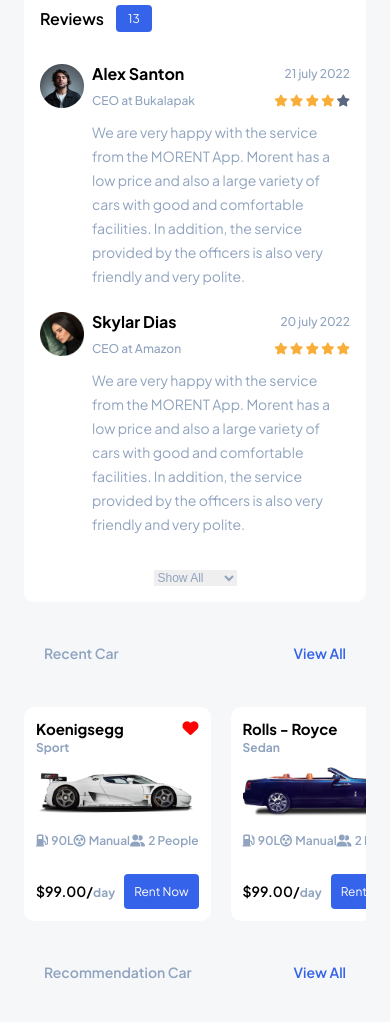
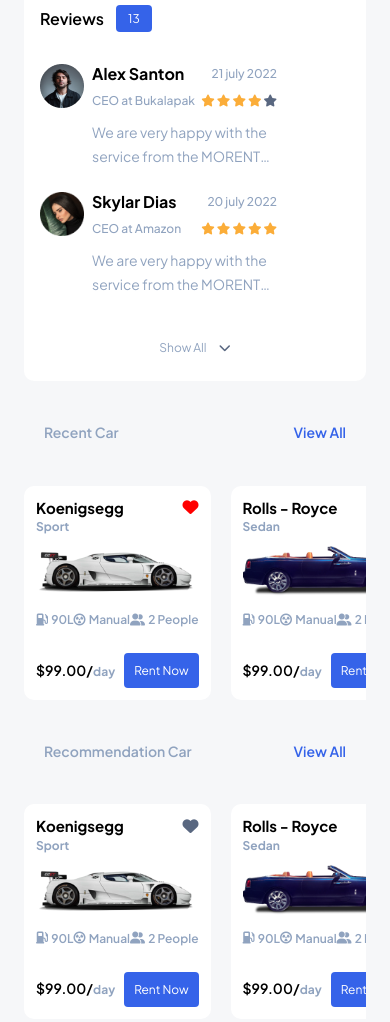
Before and after one commit to anilcodersigdel/figma-design, a plain HTML site: page detail.html in a window 390 px wide. Shown: the part 960-1982 px from the top of the page. Drawn offline with Linux system fonts and the light colour scheme.

Commit message:
making text-overflow ellipsis in responsive design of detail page

```diff
--- a/detail.html
+++ b/detail.html
@@ -245,12 +245,12 @@
                             </p>
                         </div>
 
-                        <p class="ceo-message">We are very happy with the service from the
-                            MORENT App. Morent has a low price <span>and also a
+                        <div class="ceo-message">We are very happy with the service from the
+                            MORENT App. Morent has a low price and also a
                             large variety of cars with good and comfortable
                             facilities. In addition, the service provided by
                             the officers is also very friendly and very
-                            polite.</span></p>
+                            polite.</div>
                     </div>
                 </div>
 
@@ -276,20 +276,21 @@
                             </p>
                         </div>
 
-                        <p class="ceo-message">We are very happy with the service from the
+                        <div class="ceo-message">We are very happy with the service from the
                             MORENT App. Morent has a low price and also a
                             large variety of cars with good and comfortable
                             facilities. In addition, the service provided by
                             the officers is also very friendly and very
-                            polite.</p>
+                            polite.</div>
                     </div>
                 </div>
 
 
                 <div class="review-btn">
-                    <select name="cars" id="cars">
+                    <!-- <select name="cars" id="cars">
                         <option value="Nissan">Show All</option>
-                        </select>
+                        </select> -->
+                        <button>Show All <span><i class="fa-solid fa-chevron-down"></i></span></button>
                 </div>
 
             </div>
--- a/sass/layout/_footer.scss
+++ b/sass/layout/_footer.scss
@@ -8,7 +8,7 @@ footer {
 
     @media (max-width:768px) {
         background-color: $background-color;
-        padding: 0 24px 48px 24px;
+        padding: 0 24px 24px 24px;
 
 
     }
--- a/sass/pages/_about.scss
+++ b/sass/pages/_about.scss
@@ -177,10 +177,23 @@
             .Pick-Up{
                 padding-top: 32px;
                 font-weight: 600;
+
+                .container{
+                    display: flex;
+                    align-items: center;
+                    gap: 6px;
+                }
             }
             .Drop-Off{
                 padding-top: 32px;
                 font-weight: 600;
+
+                .container{
+                    display: flex;
+                    align-items: center;
+                    gap: 6px;
+
+                }
             }
             form{
                 padding-top: 24px;
@@ -282,6 +295,7 @@
 
 
                 @media (max-width:768px){
+                    align-items: center;
                     gap: 8px;
                 }
 
--- a/sass/pages/_home.scss
+++ b/sass/pages/_home.scss
@@ -719,16 +719,26 @@ header{
                     }
                 }
 
-                .ceo-message {
+                div.ceo-message {
                     font-size: 14px;
                     font-weight: 400;
                     line-height: 24px;
-                    color: $text-color;
+                    color: $icon-color;
+
+
+
 
 
                     @media (max-width:768px) {
-                        color: $icon-color;
-                    }
+                                          display: -webkit-box;
+                                          white-space: wrap;
+                                          width: 185px;
+                                          overflow: hidden;
+                                          text-overflow: ellipsis;
+                                          -webkit-line-clamp: 2;
+                                          -webkit-box-orient: vertical;
+                                          color: $icon-color;
+                }
                 }
             }
 
@@ -737,9 +747,23 @@ header{
                 display: flex;
                 justify-content: center;
                 align-items: center;
-                background-color: white;
+                // background-color: white;
+                // background-color:
                 @include content1;
                 padding-top: 34px;
+
+                button{
+
+                    color: $icon-color;
+                    background-color: $content-background-color;
+
+                    span{
+                        margin-left: 10px;
+                        color: rgba(144, 163, 191, 1);
+                    }
+
+                }
+
             }
 
         }
```
Also changed, not shown: category.html (+7 -6 lines), sass/main.css, 1 other file.
